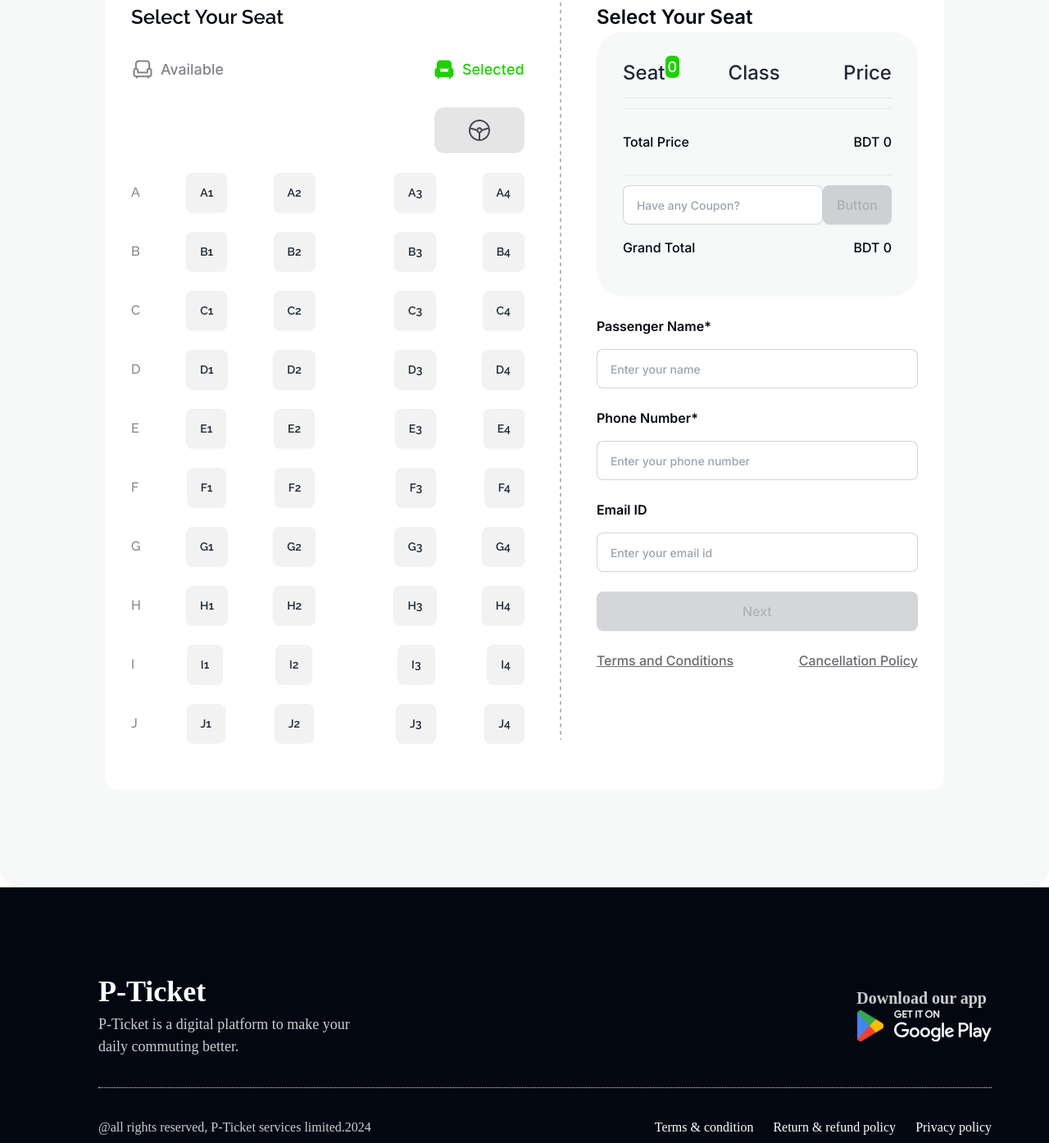
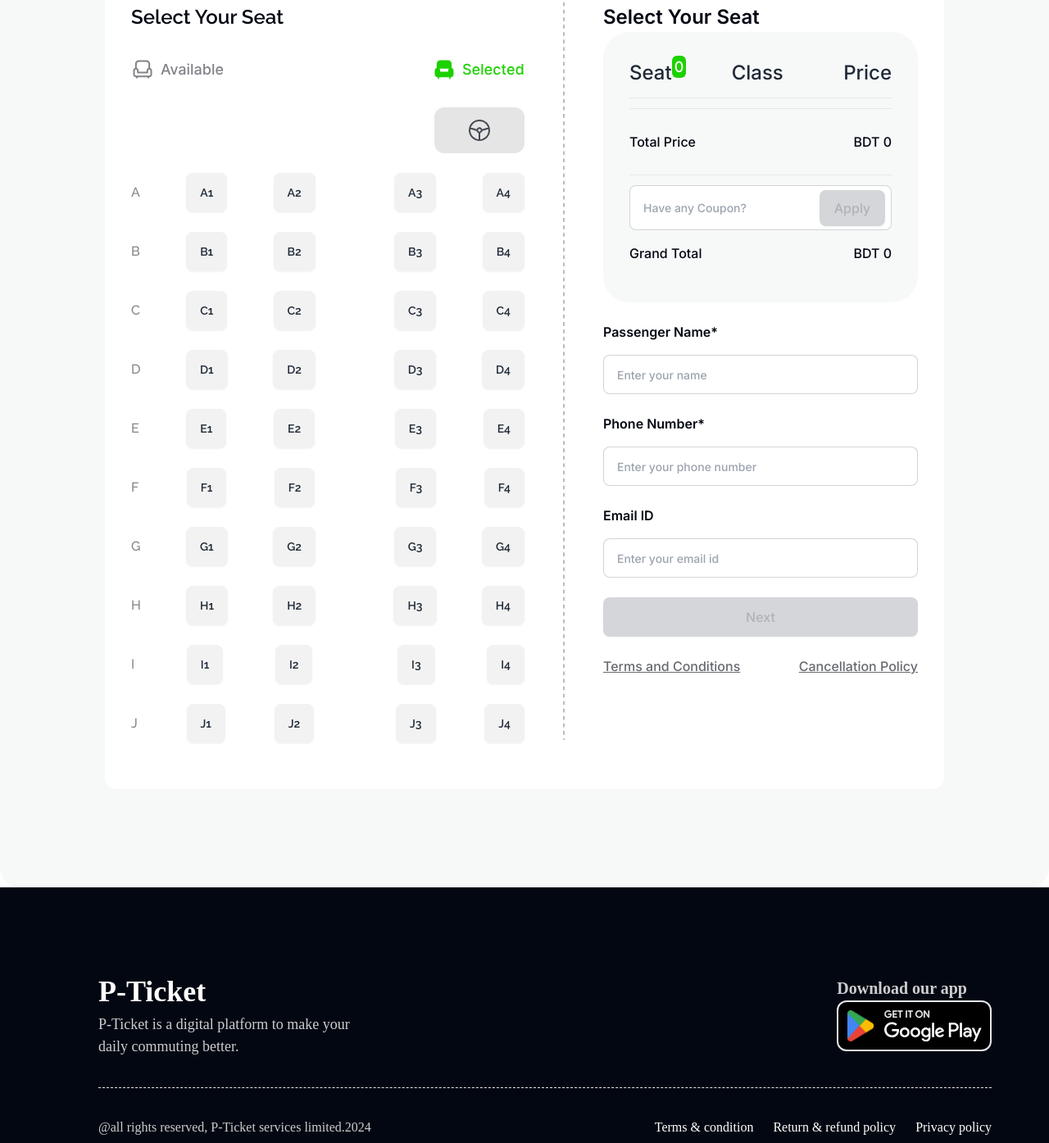
Before and after one commit to DeveloperImran1/Assignment-5, a plain HTML site: page index.html in a window 1280 px wide. Shown: the part 2125-3520 px from the top of the page at 82% size. Drawn offline with nearby package versions, Linux system fonts and the light colour scheme.

Commit message:
some html added

```diff
--- a/index.html
+++ b/index.html
@@ -13,6 +13,8 @@
         href="https://fonts.googleapis.com/css2?family=Inter:wght@100..900&family=Raleway:ital,wght@0,100..900;1,100..900&display=swap"
         rel="stylesheet">
 
+
+    <link rel="shortcut icon" href="./images/stoppage.png" type="image/x-icon">
 
     <!-- tailwind and daisy ui cdn link  -->
     <link href="https://cdn.jsdelivr.net/npm/daisyui@4.7.2/dist/full.min.css" rel="stylesheet" type="text/css" />
@@ -491,7 +493,7 @@
                         stroke-opacity="0.300000" stroke-width="2.000000" stroke-dasharray="5.000000,5.000000" />
                 </svg>
                 <!-- seat right part  -->
-                <div class="font-medium font-[inter] mt-7 lg:mt-[0px] text-[16px] ">
+                <div class="font-medium font-[inter] mt-7 lg:mt-[0px] text-[16px] w-[100%] lg:w-[40%]">
 
 
                     <h3 class="font-semibold text-[24px] mb-4 lg:mb-[0px] text-[#030712]">Select Your Seat</h3>
@@ -517,11 +519,13 @@
 
                         <hr class="my-3">
 
-                        <div id="coupon" class="flex justify-between ">
+                        <div id="coupon" class="flex justify-between relative">
                             <input id="couponInput" type="text" placeholder="Have any Coupon?"
-                                class="input input-bordered input-md w-full max-w-xs" />
-                            <button id="couponButtom" class="btn text-[16px] font-medium text-[#FFF] bg-[#1DD100]"
-                                disabled>Button</button>
+                                class="input input-bordered input-md w-full  h-[55px]" />
+                            <button id="couponButtom" class="btn btn-sm text-[16px] font-medium text-[#FFF] bg-[#1DD100] absolute right-2 top-[6px] h-11 w-[80px]"
+                                disabled>Apply</button>
+
+
 
                         </div>
 
@@ -595,7 +599,7 @@
                 <p class="text-[20px] font-semibold mb-7 my-4 lg:my-0"> Download our app </p>
 
 
-                <div class="flex gap-3">
+                <div class="flex gap-3 border-2 p-[10px] bg-[#000000] rounded-xl">
                     <img src="./images/playstore.png" alt="">
 
                     <svg width="118.692017" height="38.358276" viewBox="0 0 118.692 38.3583" fill="none"
@@ -618,7 +622,7 @@
 
             </div>
         </div>
-        <hr class="border-dotted my-9">
+        <hr class="border-dashed my-9">
         <div class="flex flex-col lg:flex-row items-center justify-between">
             <p>@all rights reserved, P-Ticket services limited.2024</p>
             <ul class="flex flex-row gap-6 font-normal text-[#FFFFFF]">
```
